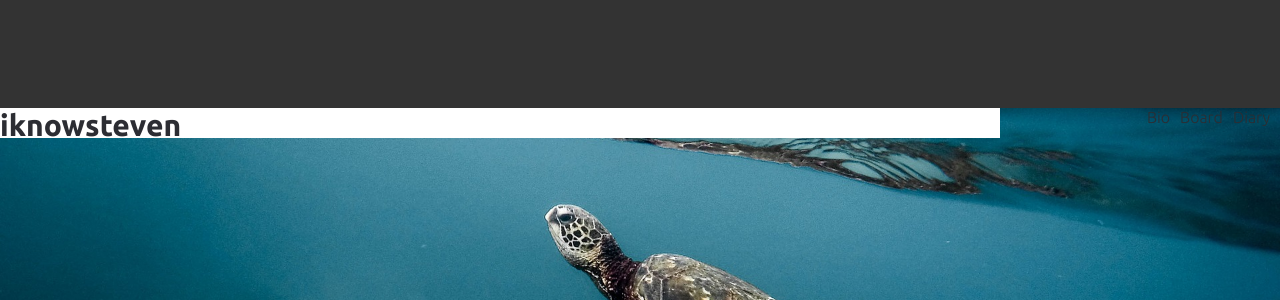
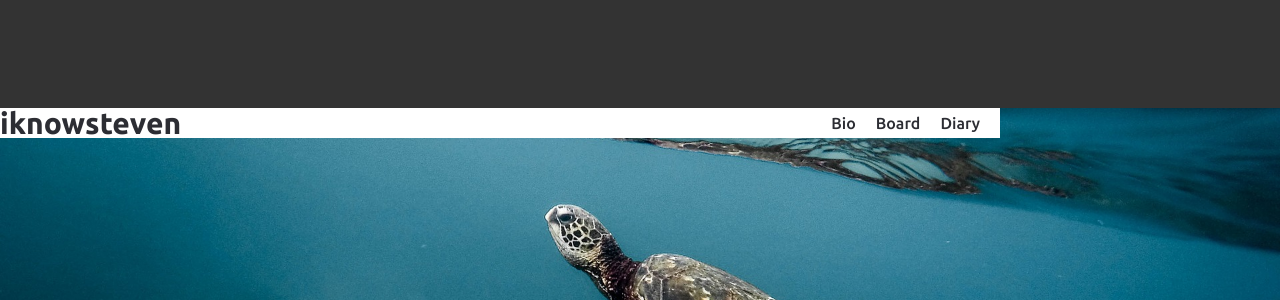
Before and after one commit to iknowSteven/iknowSteven.github.io, a Jekyll site: the page built from index.md, in a window 1280 px wide. Shown: the part 792-1092 px from the top of the page. Built offline with Jekyll 4.4.1, drawn with Linux system fonts in a browser that asks for light colours; our own code applies the rules of GitHub Pages for plain Markdown files.

Commit message:
no message

```diff
--- a/assets/css/home.css
+++ b/assets/css/home.css
@@ -203,8 +203,10 @@ body {
 #all_countdown_chapter_header {
     width: 1000px;
     height: 30px;
+    line-height: 30px;
     color: #2c2d33;
     background-color: #fff;
+    position: relative;
 }
 
 #logo {
@@ -224,5 +226,6 @@ body {
 #all_countdown_chapter_header_nav li {
     list-style-type : none;
     float: left;
-    margin-right: 10px;
+    font-weight: 500;
+    margin-right: 20px;
 }
```
